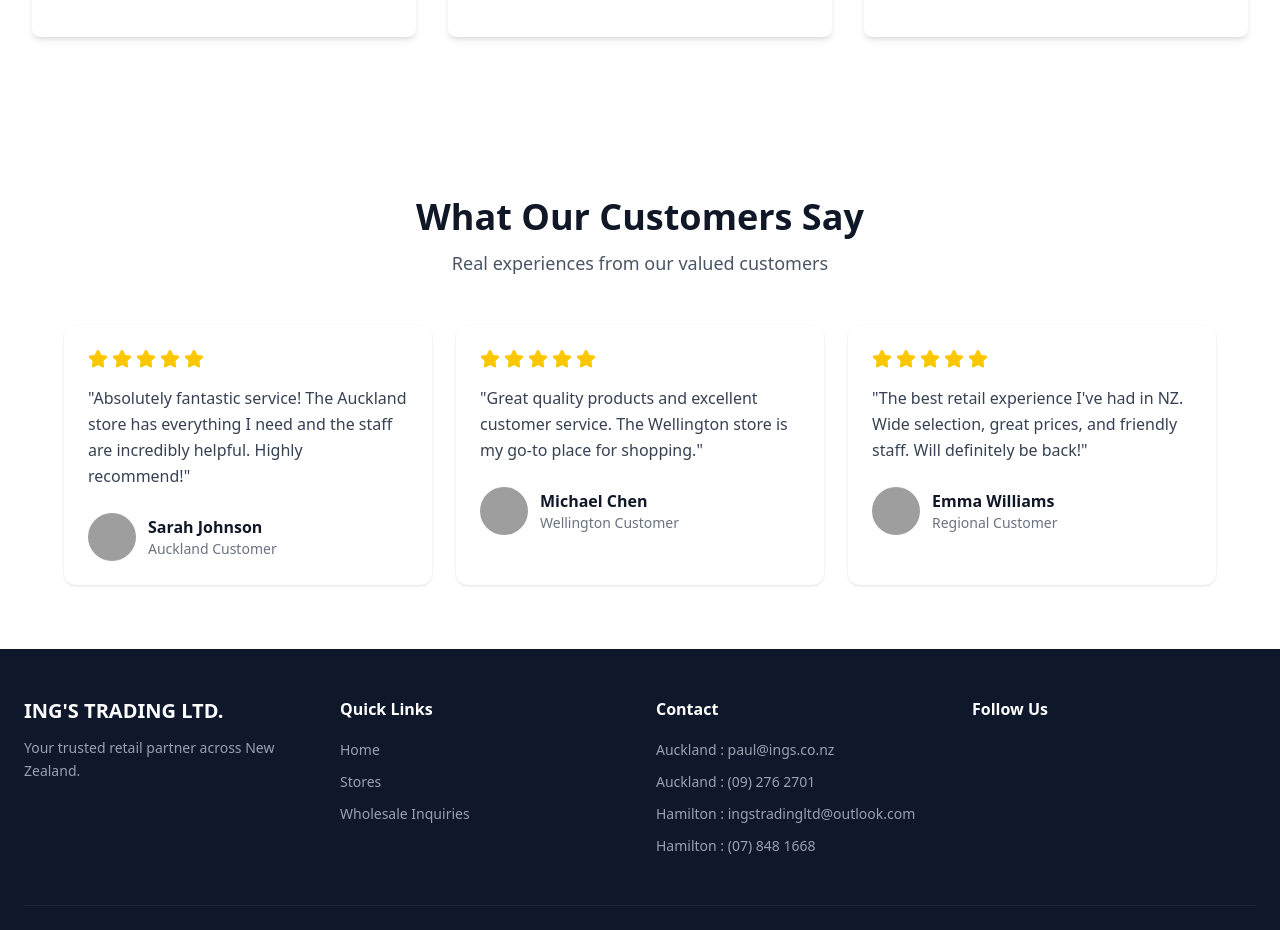
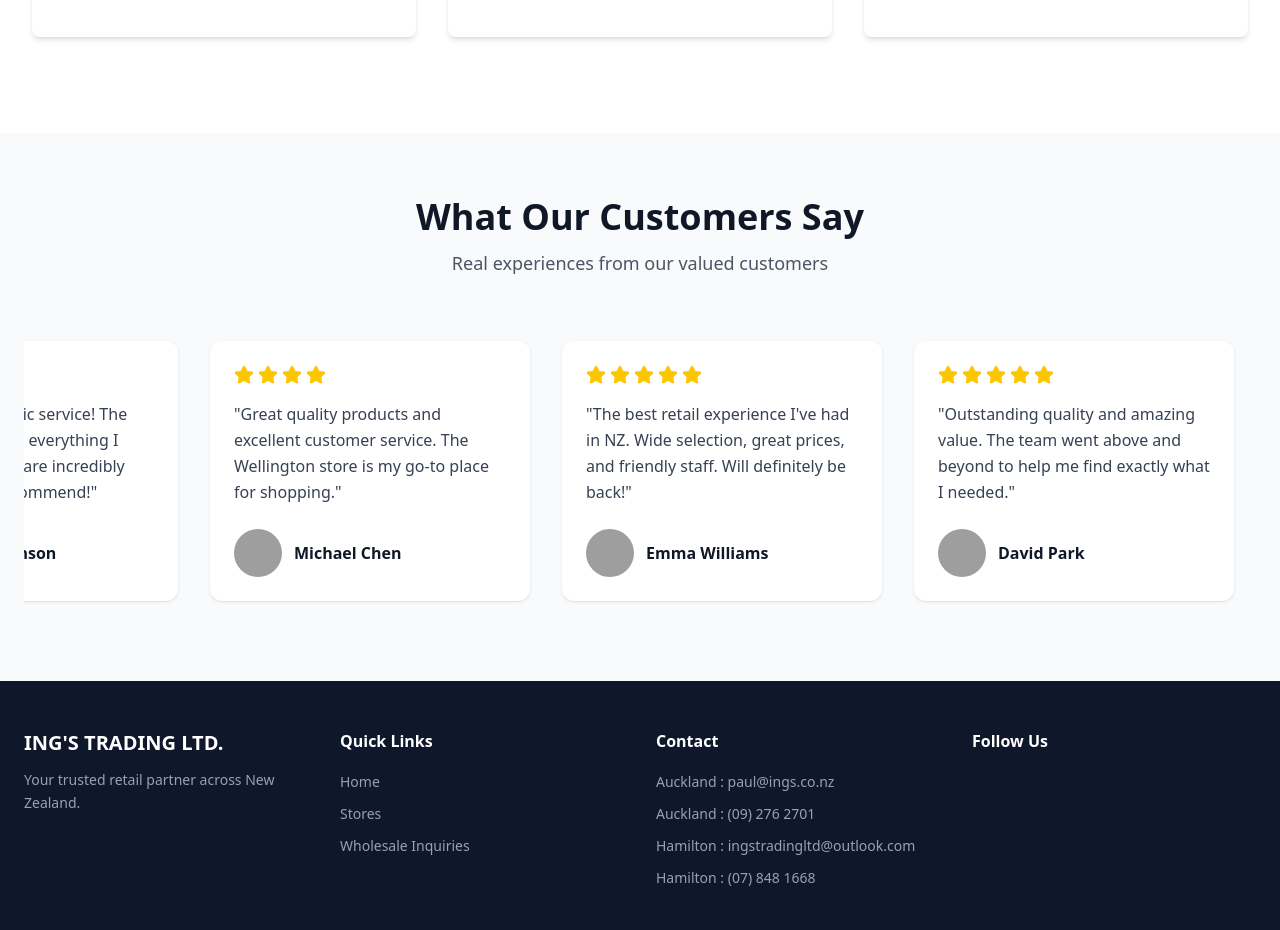
Before and after one commit to xipizy/ings-website, a React (Vite) app: page / in a window 1280 px wide. Shown: the part 1740-2670 px from the top of the page. Built offline with nearby package versions, Linux system fonts and the light colour scheme; grey boxes are pictures that could not be loaded.

Commit message:
Added skeleton of customer reviews.

```diff
--- a/src/components/home.jsx
+++ b/src/components/home.jsx
@@ -123,6 +123,8 @@ function Home() {
 
       {/* Reviews Section */}
       <Reviews/>
+
+      {/* Footer */}
       <Footer/>
     </>
   )
--- a/src/components/reviews.jsx
+++ b/src/components/reviews.jsx
@@ -1,33 +1,79 @@
-import { Star } from 'lucide-react';
+import { useState, useEffect, useRef } from 'react';
+import { Star, ChevronLeft, ChevronRight } from 'lucide-react';
 
 export default function CustomerTestimonials() {
+  const scrollRef = useRef(null);
+  const animationRef = useRef(null);
+
   const testimonials = [
     {
       name: "Sarah Johnson",
-      location: "Auckland Customer",
       rating: 5,
       text: "Absolutely fantastic service! The Auckland store has everything I need and the staff are incredibly helpful. Highly recommend!",
       avatar: "https://i.pravatar.cc/150?img=1"
     },
     {
       name: "Michael Chen",
-      location: "Wellington Customer",
-      rating: 5,
+      rating: 4,
       text: "Great quality products and excellent customer service. The Wellington store is my go-to place for shopping.",
       avatar: "https://i.pravatar.cc/150?img=13"
     },
     {
       name: "Emma Williams",
-      location: "Regional Customer",
       rating: 5,
       text: "The best retail experience I've had in NZ. Wide selection, great prices, and friendly staff. Will definitely be back!",
       avatar: "https://i.pravatar.cc/150?img=5"
+    },
+    {
+      name: "David Park",
+      rating: 5,
+      text: "Outstanding quality and amazing value. The team went above and beyond to help me find exactly what I needed.",
+      avatar: "https://i.pravatar.cc/150?img=8"
+    },
+    {
+      name: "Jessica Taylor",
+      rating: 5,
+      text: "I'm impressed by the range of products and the personalized service. This is now my favorite store!",
+      avatar: "https://i.pravatar.cc/150?img=9"
     }
   ];
 
+  // Triple for infinite scroll
+  const infiniteTestimonials = [...testimonials, ...testimonials, ...testimonials];
+
+  // Auto-scroll effect
+  useEffect(() => {
+    const scroll = scrollRef.current;
+    if (!scroll) return;
+
+    let scrollPosition = 0;
+    const scrollSpeed = 0.5;
+
+    const animate = () => {
+
+        scrollPosition += scrollSpeed;
+
+        const maxScroll = scroll.scrollWidth / 3;
+        if (scrollPosition >= maxScroll) {
+          scrollPosition = 0;
+        }
+
+        scroll.scrollLeft = scrollPosition;
+      animationRef.current = requestAnimationFrame(animate);
+    };
+
+    animationRef.current = requestAnimationFrame(animate);
+
+    return () => {
+      if (animationRef.current) {
+        cancelAnimationFrame(animationRef.current);
+      }
+    };
+  }, []);
+
   return (
-    <section className="py-16 px-6 bg-gray-150">
-      <div className="max-w-6xl mx-auto">
+    <section className="py-16 px-6 bg-gray-50">
+      <div className="max-w-7xl mx-auto">
         {/* Header */}
         <div className="text-center mb-12">
           <h2 className="text-4xl font-bold text-gray-900 mb-3">What Our Customers Say</h2>
@@ -36,10 +82,20 @@ export default function CustomerTestimonials() {
           </p>
         </div>
 
-        {/* Testimonials Grid */}
-        <div className="grid md:grid-cols-3 gap-6">
-          {testimonials.map((testimonial, index) => (
-            <div key={index} className="bg-white rounded-xl p-6 shadow-sm hover:shadow-md transition-shadow">
+        {/* Carousel Container */}
+        <div className="relative">
+
+          {/* Testimonials Carousel */}
+          <div
+            ref={scrollRef}
+            className="flex overflow-x-hidden py-4"
+          >
+            {infiniteTestimonials.map((testimonial, index) => (
+              <div
+                key={index}
+                className="flex shrink-0 w-80 mx-4"
+              >
+                <div className="bg-white rounded-xl p-6 shadow-sm hover:shadow-md transition-shadow h-full flex flex-col">
                   {/* Star Rating */}
                   <div className="flex gap-1 mb-4">
                     {[...Array(testimonial.rating)].map((_, i) => (
@@ -53,7 +109,7 @@ export default function CustomerTestimonials() {
                   </p>
 
                   {/* Customer Info */}
-              <div className="flex items-center gap-3">
+                  <div className="flex items-center gap-3 mt-auto">
                     <img
                       src={testimonial.avatar}
                       alt={testimonial.name}
@@ -61,13 +117,14 @@ export default function CustomerTestimonials() {
                     />
                     <div>
                       <p className="font-semibold text-gray-900">{testimonial.name}</p>
-                  <p className="text-sm text-gray-500">{testimonial.location}</p>
+                    </div>
                   </div>
                 </div>
               </div>
             ))}
           </div>
         </div>
+      </div>
     </section>
   );
 }
```
Lines whose indentation alone changed are shown as unchanged.
